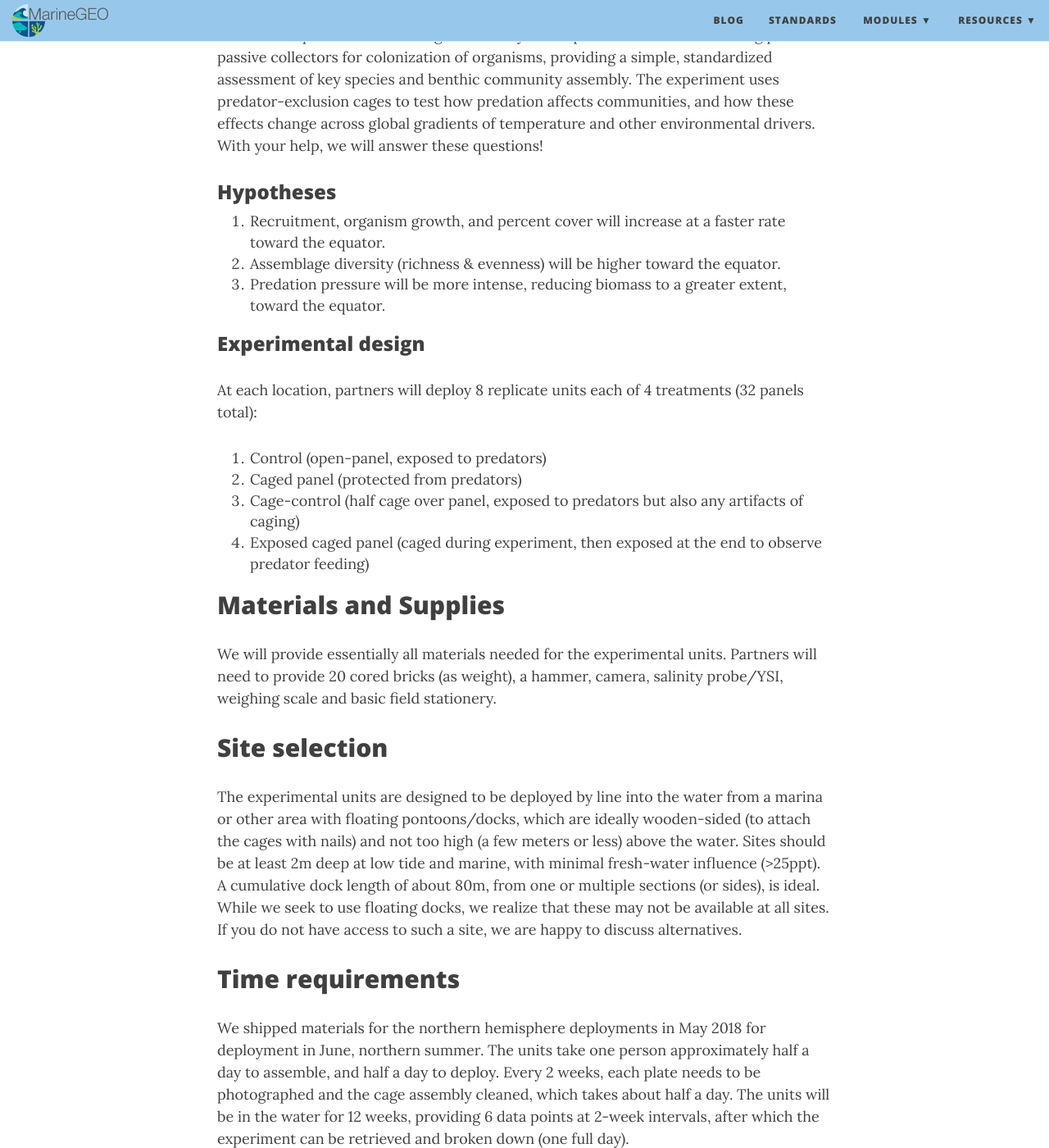
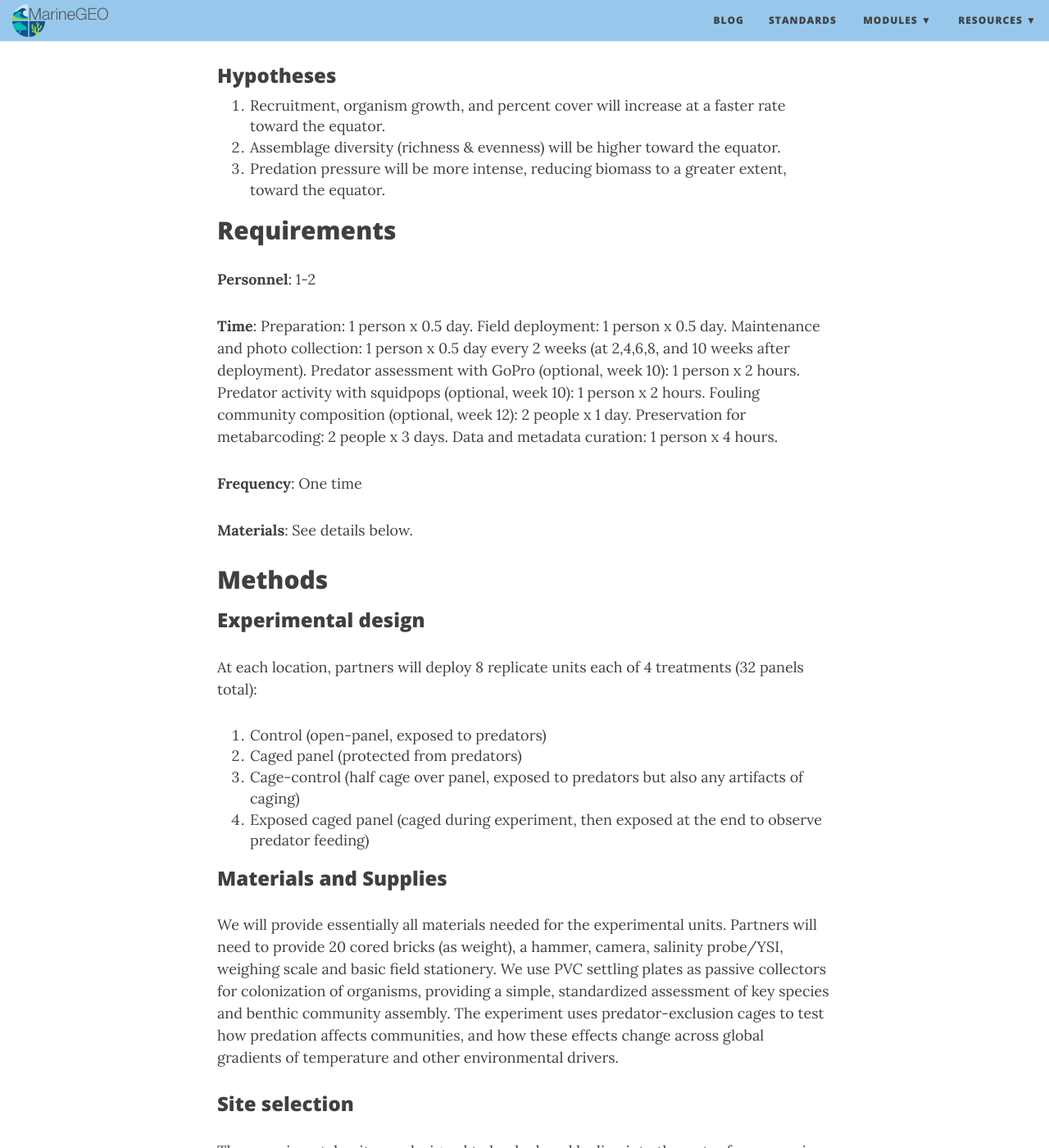
Before and after one commit to mukhamadazistholib/marinegeo.github.io, a Jekyll site: the page built from _module-groups/panamex.md, in a window 1280 px wide and 1400 px high, scrolled down 1035 px. Shown: the whole window at 82% size. Built offline with Jekyll 4.4.1, drawn with Linux system fonts in a browser that asks for light colours; nearby versions of some CDN libraries; some of the changed text lies outside the part shown.

Commit message:
Update panamex.md

```diff
--- a/_module-groups/panamex.md
+++ b/_module-groups/panamex.md
@@ -16,23 +16,34 @@ modules:
   - /modules/panamex-photoquadrat-scoring
 ---
 
-# Purpose
+## Purpose
 
 The *Pan-American Experimental Initiative in Marine Macroecology* (**PanAmEx**) is a new experimental network to examine broad-scale ecological patterns and processes across coastal marine ecosystems of North, Central, and South America. Panamex is coordinated and supported by the Smithsonian Institution (including the Smithsonian Environmental Research Center, Smithsonian Tropical Research Institute, and the Smithsonian-led MarineGEO program) and Temple University. The initiative relies on collaboration among a widely distributed network of partner researchers to implement simple (low effort), standardized, and replicated experiments.
 
 This first PanAmEx project, initiated in 2018 and 2019, is an experiment to assess gradients in interaction strength among nearshore marine organisms, focusing on how predation affects development of communities of fouling organisms. The experiment's novelty is its unprecedented scale -- across latitudes nearly from pole to pole along the Americas, in both Atlantic and Pacific Oceans.
 
 
+## Goals
 
-## Objectives
-
-The Panamex experiment will quantify latitudinal patterns in key demographic processes and community interactions, including recruitment, assemblage composition, and the influence of predation on fouling community development. We use PVC settling plates as passive collectors for colonization of organisms, providing a simple, standardized assessment of key species and benthic community assembly. The experiment uses predator-exclusion cages to test how predation affects communities, and how these effects change across global gradients of temperature and other environmental drivers. With your help, we will answer these questions!
+Quantify latitudinal patterns in key demographic processes and community interactions, including recruitment, assemblage composition, and the influence of predation on fouling community development.
 
 ### Hypotheses
 
 1.	Recruitment, organism growth, and percent cover will increase at a faster rate toward the equator.
 2.	Assemblage diversity (richness & evenness) will be higher toward the equator.
 3.	Predation pressure will be more intense, reducing biomass to a greater extent, toward the equator.
+
+## Requirements
+
+**Personnel**: 1-2
+
+**Time**: Preparation: 1 person x 0.5 day. Field deployment: 1 person x 0.5 day. Maintenance and photo collection: 1 person x 0.5 day every 2 weeks (at 2,4,6,8, and 10 weeks after deployment). Predator assessment with GoPro (optional, week 10): 1 person x 2 hours. Predator activity with squidpops (optional, week 10): 1 person x 2 hours. Fouling community composition (optional, week 12): 2 people x 1 day. Preservation for metabarcoding: 2 people x 3 days. Data and metadata curation: 1 person x 4 hours.
+
+**Frequency**: One time
+
+**Materials**: See details below.
+
+## Methods
 
 ### Experimental design
 At each location, partners will deploy 8 replicate units each of 4 treatments (32 panels total):
@@ -41,16 +52,14 @@ At each location, partners will deploy 8 replicate units each of 4 treatments (3
 3.	Cage-control (half cage over panel, exposed to predators but also any artifacts of caging)
 4.	Exposed caged panel (caged during experiment, then exposed at the end to observe predator feeding)
 
-## Materials and Supplies
-We will provide essentially all materials needed for the experimental units. Partners will need to provide 20 cored bricks (as weight), a hammer, camera, salinity probe/YSI, weighing scale and basic field stationery.
+### Materials and Supplies
+We will provide essentially all materials needed for the experimental units. Partners will need to provide 20 cored bricks (as weight), a hammer, camera, salinity probe/YSI, weighing scale and basic field stationery. We use PVC settling plates as passive collectors for colonization of organisms, providing a simple, standardized assessment of key species and benthic community assembly. The experiment uses predator-exclusion cages to test how predation affects communities, and how these effects change across global gradients of temperature and other environmental drivers.
 
-## Site selection
+### Site selection
 The experimental units are designed to be deployed by line into the water from a marina or other area with floating pontoons/docks, which are ideally wooden-sided (to attach the cages with nails) and not too high (a few meters or less) above the water. Sites should be at least 2m deep at low tide and marine, with minimal fresh-water influence (>25ppt).  A cumulative dock length of about 80m, from one or multiple sections (or sides), is ideal. While we seek to use floating docks, we realize that these may not be available at all sites.  If you do not have access to such a site, we are happy to discuss alternatives.
 
-## Time requirements
-We shipped materials for the northern hemisphere deployments in May 2018 for deployment in June, northern summer. The units take one person approximately half a day to assemble, and half a day to deploy. Every 2 weeks, each plate needs to be  photographed and the cage assembly cleaned, which takes about half a day. The units will be in the water for 12 weeks, providing 6 data points at 2-week intervals, after which the experiment can be retrieved and broken down (one full day).
+## Data collection
 
-## Data collection
 Most data will be collected as photographs of the panels, which can be uploaded to a Smithsonian DropBox every 2 weeks; the panel photos will be analysed for community composition centrally at the Smithsonian. In addition, we ask that partners deploy a HOBO temperature logger (provided in the materials kit) for the duration of the experiment, and record environmental conditions (temperature, salinity, turbidity) every 2 weeks. At the end of the experiment, partners will conduct a short-term predation assay and collect observations on predators visiting the units.  We also expect to provide materials to preserve the panel communities at end of the experiment for DNA meta-barcoding.
 
 See the detailed protocol document linked at the top of this page.
```
